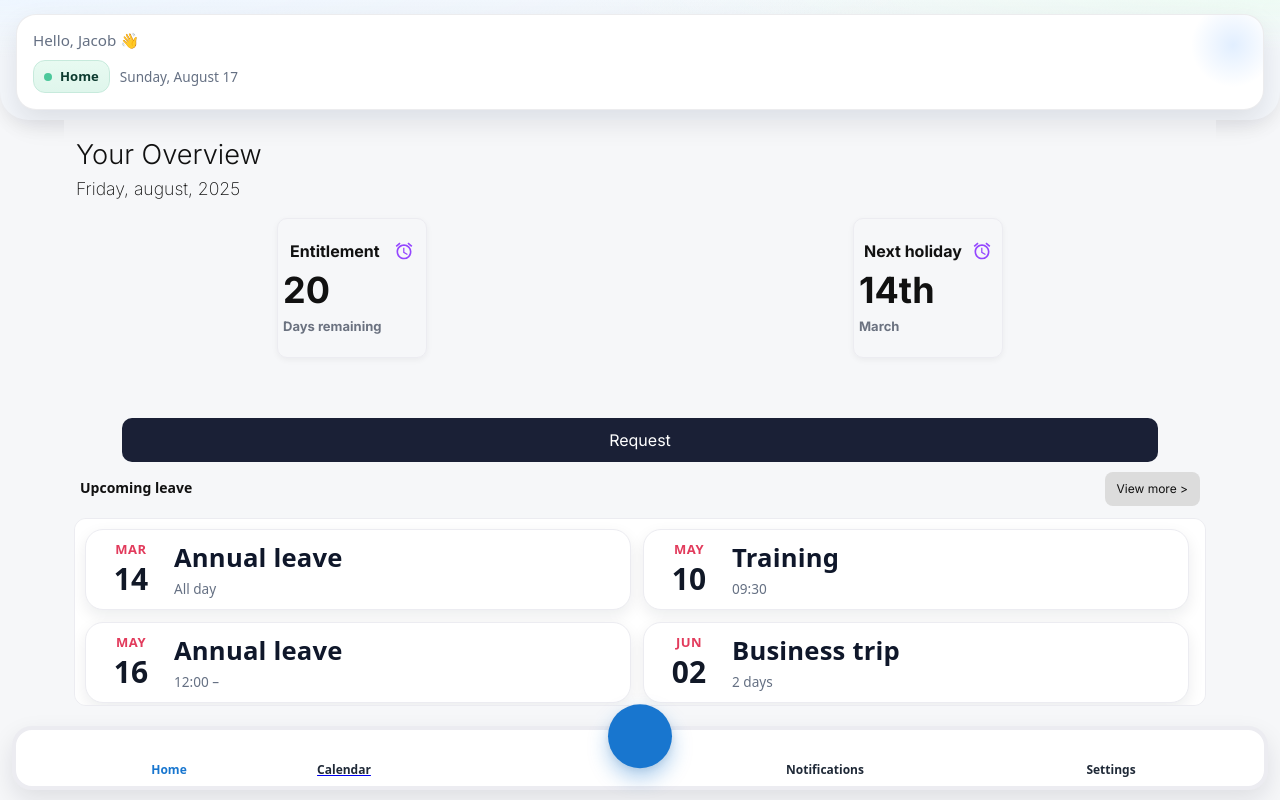
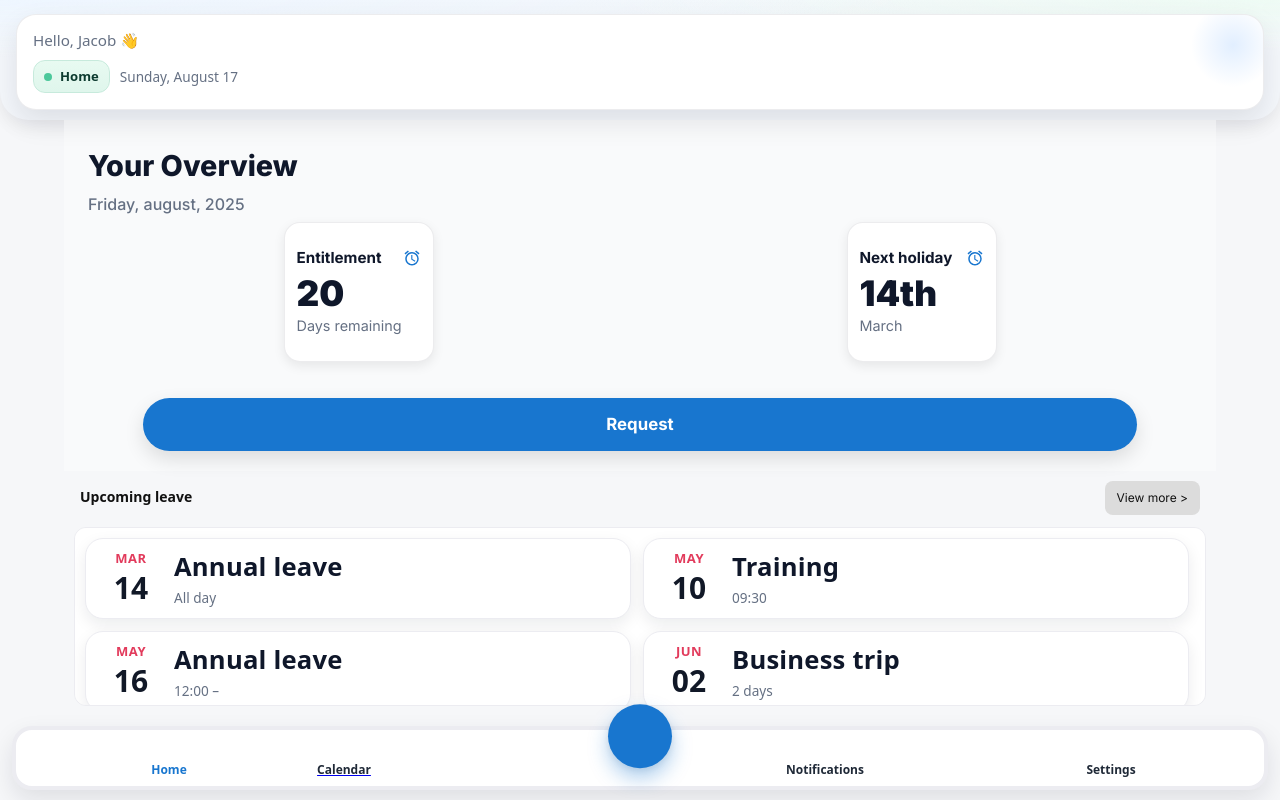
Before and after one commit to myhzyy/annual-leave-booker, a Next.js app: page / in a window 1280 px wide. Built offline with nearby package versions, Linux system fonts and the light colour scheme; some icons are missing.

Commit message:
updated color scheme

```diff
--- a/src/app/styles/BodyOverView.css
+++ b/src/app/styles/BodyOverView.css
@@ -1,85 +1,122 @@
+/* ===== White + Green Theme ===== */
+:root {
+  --bg-0: #f9fafb; /* very light background */
+  --ink: #111827; /* dark text */
+  --muted: #6b7280; /* gray text */
+  --card: #ffffff; /* card white */
+  --ring: rgba(0, 0, 0, 0.05);
+  --shadow-sm: 0 4px 12px rgba(0, 0, 0, 0.08);
+  --shadow-md: 0 8px 20px rgba(0, 0, 0, 0.12);
+  --accent: #1876cf; /* soft green */
+  --accent-light: #dcfce7; /* pale green background */
+}
+
+/* page section background */
 .main-wrapper {
-  /* border: 1px solid red; */
+  background: var(--bg-0);
   display: flex;
   flex-direction: column;
-  gap: 60px;
+  gap: 36px;
+  padding: 12px;
 }
+
+/* heading area */
 .overview-box {
-  margin-top: 10px;
-  /* border: 1px solid red; */
-  /* font-size: 1.2rem;
-  font-weight: 400; */
-  padding: 5px 12px;
+  margin-top: 6px;
+  padding: 6px 12px;
 }
 .overview-box h1 {
-  font-size: 1.7rem;
-  font-weight: 300;
+  font-size: 1.8rem;
+  font-weight: 800;
+  color: var(--ink);
 }
 .overview-box h2 {
-  font-size: 1.1rem;
-  font-weight: 250;
+  font-size: 1rem;
+  font-weight: 500;
+  color: var(--muted);
+  margin-top: 4px;
 }
 
+/* entitlement cards */
 .entitlement-boxes {
-  /* border: 1px solid red; */
   display: flex;
   justify-content: space-around;
-}
-
-.overview-and-entitlement {
-  display: flex;
-  flex-direction: column;
-  gap: 10px;
+  gap: 14px;
+  padding: 0 8px;
 }
 
 .entitlement-box {
-  box-shadow: 0 2px 6px rgba(0, 0, 0, 0.05);
-  font-weight: 700;
   height: 140px;
   width: 150px;
-  border: 1px solid #ececf1;
-  border-radius: 10px;
-  padding: 5px;
+  border-radius: 16px;
+  border: 1px solid var(--ring);
+  background: var(--card);
+  box-shadow: var(--shadow-sm);
+  padding: 12px;
   display: flex;
   flex-direction: column;
   justify-content: center;
+  color: var(--ink);
+  transition: transform 0.15s ease, box-shadow 0.15s ease;
+}
+.entitlement-box:hover {
+  transform: translateY(-2px);
+  box-shadow: var(--shadow-md);
 }
 
 .entitlement-header {
   display: flex;
-  justify-content: space-around;
+  justify-content: space-between;
   align-items: center;
+  margin-bottom: 6px;
+}
+
+.entitlement-box h2 {
+  font-size: 0.95rem;
+  font-weight: 700;
+  color: var(--ink);
+}
+
+.icon {
+  font-size: 18px;
+  color: var(--accent);
 }
 
 .entitlement-box span {
   display: flex;
-  font-size: 36px;
+  font-size: 2.2rem;
+  font-weight: 900;
+  color: var(--ink);
+  line-height: 1;
 }
 
 .entitlement-box p {
-  font-size: 13px;
-  color: #6b7280;
+  font-size: 0.9rem;
+  color: var(--muted);
+  margin-top: 4px;
 }
 
-.entitlement-box h2 {
-  text-align: center;
-}
-
-.icon {
-  font-size: 20px;
-  color: #9446ff;
-}
+/* request button */
 .request-box-btn-wrapper {
   display: flex;
   justify-content: center;
+  padding: 0 12px 8px;
 }
 
 .request-btn {
-  color: white;
   width: 90%;
-  padding: 10px 20px;
-  border-radius: 10px;
+  padding: 14px 20px;
+  border-radius: 999px;
   border: none;
   cursor: pointer;
-  background-color: #1a2036;
+  color: #fff;
+  background: var(--accent);
+  box-shadow: var(--shadow-md);
+  font-weight: 700;
+  font-size: 1.05rem;
+  transition: background 0.15s ease, transform 0.15s ease;
 }
+.request-btn:hover {
+  background: #16a34a; /* darker green */
+  transform: translateY(-1px);
+}
```
